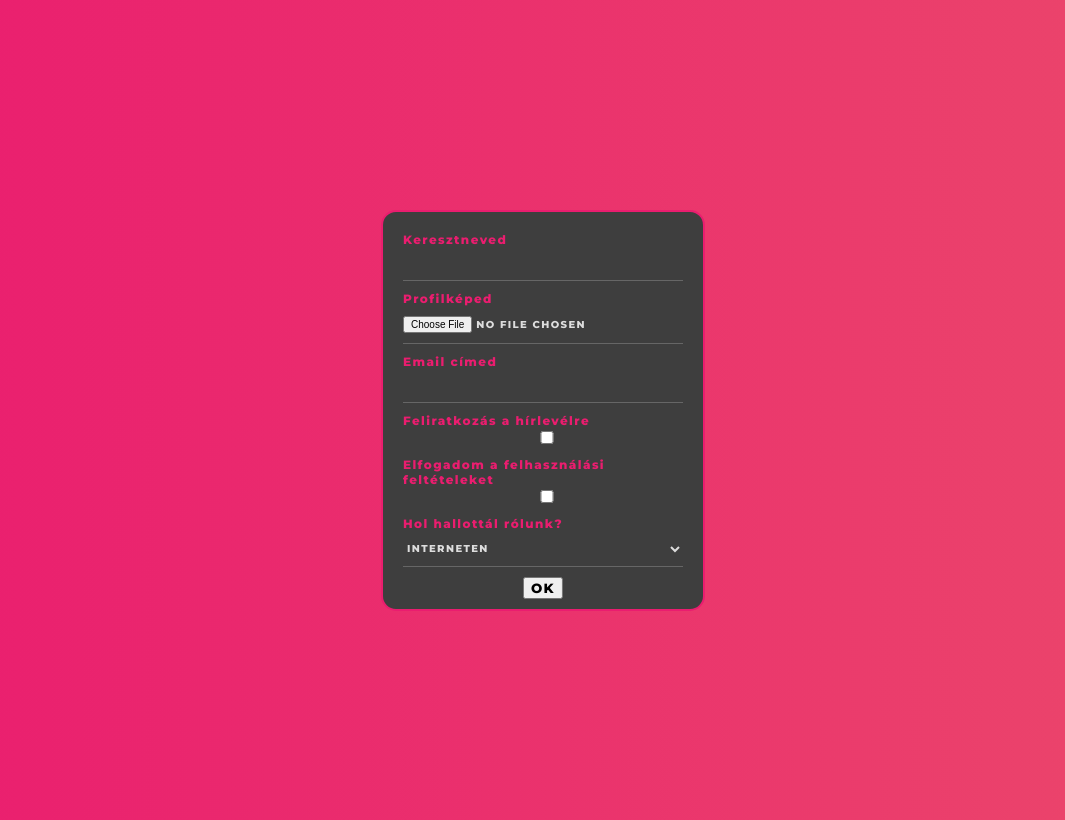
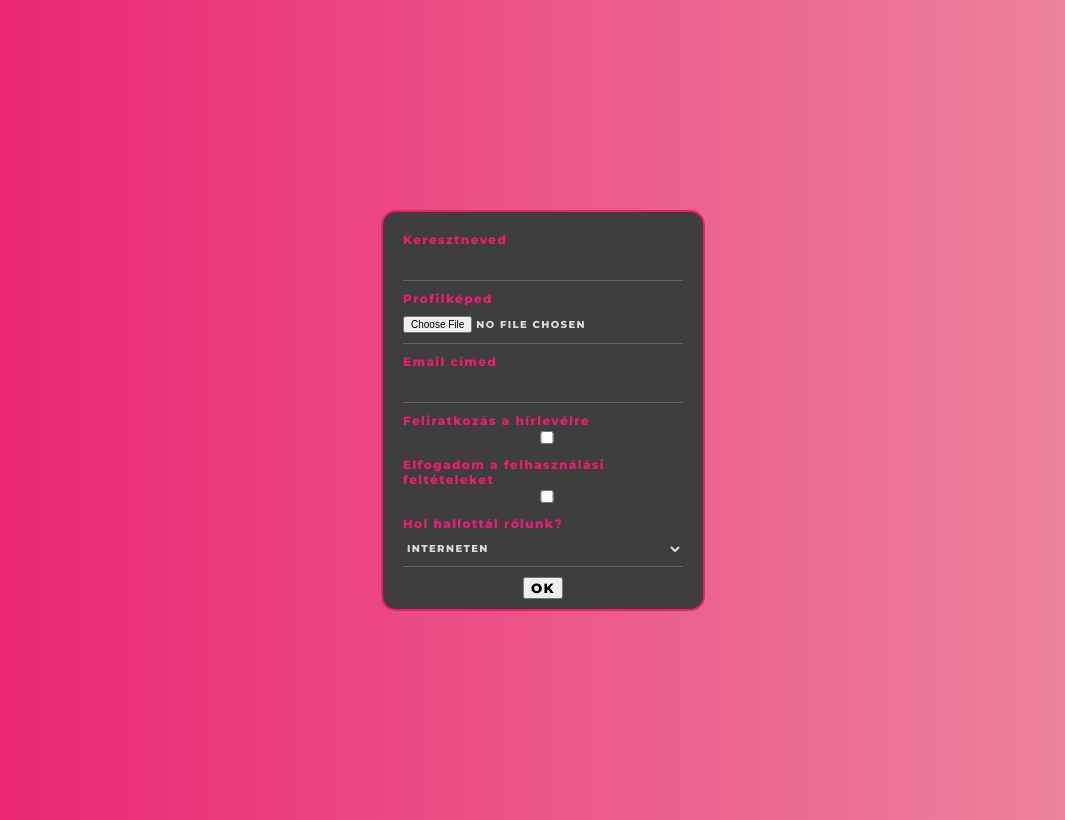
Before and after one commit to Karmester/w7-practises, a plain HTML site: page index.html in a window 1280 px wide. Shown: the whole page, without its empty margins (107-1172 px from the left). Drawn offline with Linux system fonts and the light colour scheme.

Commit message:
Change background color

```diff
--- a/style.css
+++ b/style.css
@@ -83,7 +83,7 @@ button {
 }
 
 body {
-	background: linear-gradient(to right, #ea1d6f 0%, #eb466b 100%);
+	background: linear-gradient(to right, #ea1d6f 0%, #ec8ca1 100%);
 	font-size: 12px;
 }
 
```
